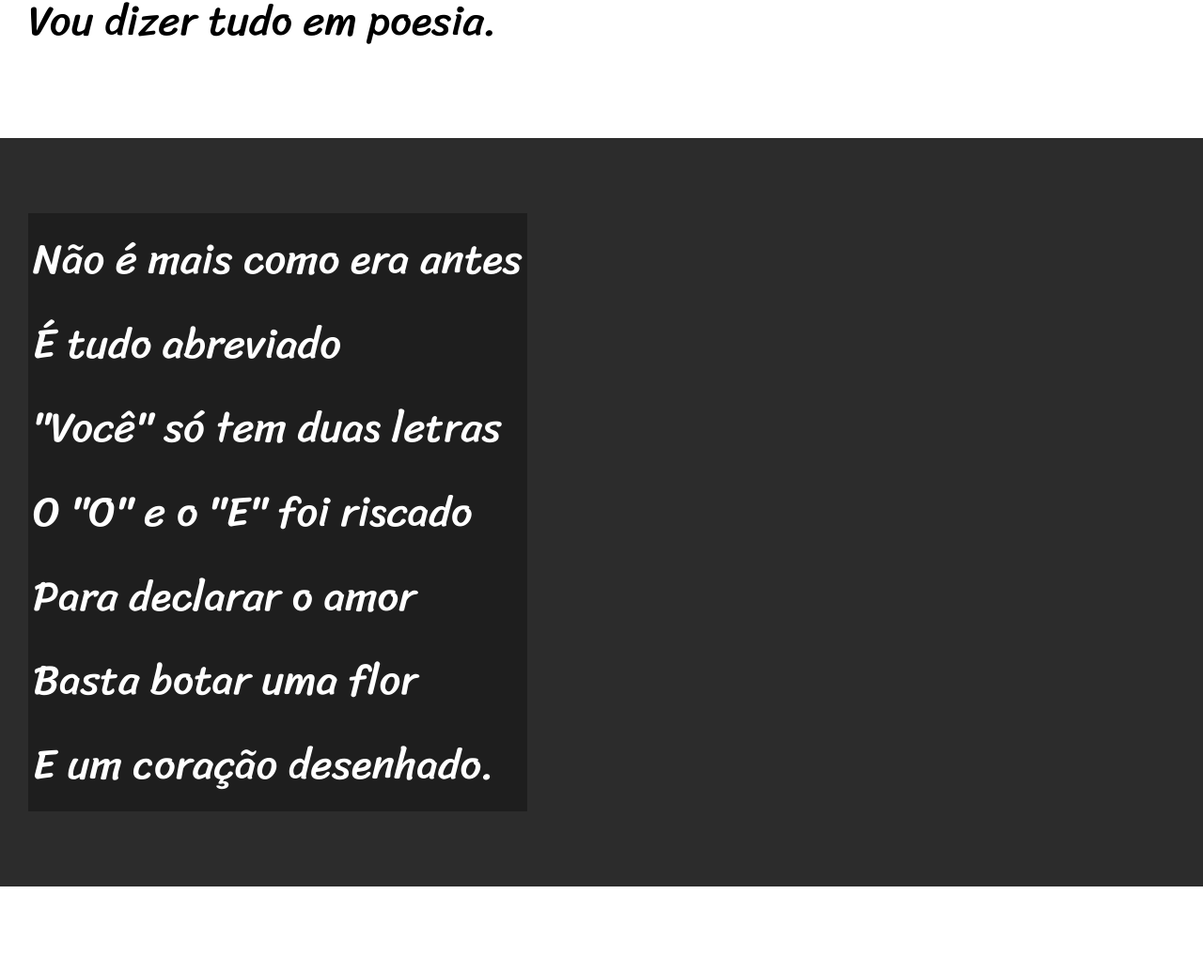
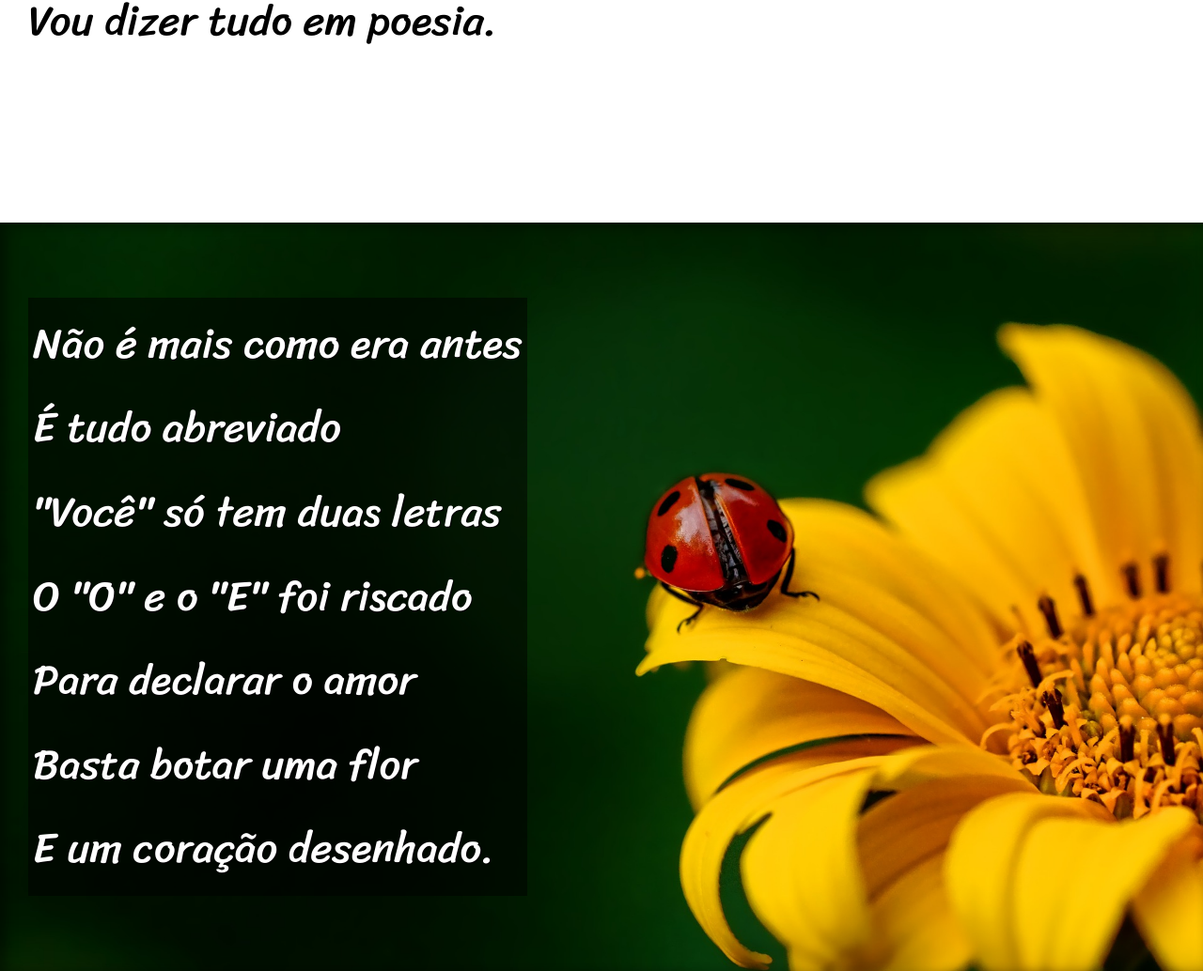
Before and after one commit to Dorival-J/projetoCordel, a plain HTML site: page index.html in a window 1280 px wide. Shown: the part 900-1934 px from the top of the page at 94% size. Drawn offline with Linux system fonts and the light colour scheme.

Commit message:
adicionando efeito parallax

```diff
--- a/index.html
+++ b/index.html
@@ -26,7 +26,7 @@
             Vou dizer tudo em poesia.
         </p>
     </section>
-    <section class="imagem">
+    <section class="imagem" id="img01">
         <p>
             Não é mais como era antes <br>
             É tudo abreviado <br>
@@ -57,7 +57,7 @@
             Decifre esse rabisco.
         </p>
     </section>
-    <section class="imagem">
+    <section class="imagem" id="img02">
         <p>
             Tenho saudade das cartas <br>
             Escritas com a própria mão <br>
--- a/style/style.css
+++ b/style/style.css
@@ -57,6 +57,10 @@ section {
     font-size: 3.5vw;
 }
 
+section p {
+    padding-bottom: 2em;
+}
+
 section.normal {
     background-color: white;
     color: black;
@@ -65,12 +69,26 @@ section.normal {
 section.imagem {
     background-color: rgb(44, 44, 44);
     color: white;
+    box-shadow: inset 6px 3px 13px 0px rgba(0, 0, 0, 0.459);
+    background-attachment: fixed;
 }
 
 section.imagem > p {
     display: inline-block;
     padding: 5px;
-    background-color: rgba(0, 0, 0, 0.322);
+    background-color: rgba(0, 0, 0, 0.514);
+    text-shadow: 1px 1px 0px black;
+}
+
+section#img01 {
+    background-image: url('../imagens/background001.jpg');
+    background-position: right center;
+    background-size: cover;
+}
+
+section#img02 {
+    background-image: url('../imagens/background002.jpg');
+    background-size: cover;
 }
 
 footer {
```
